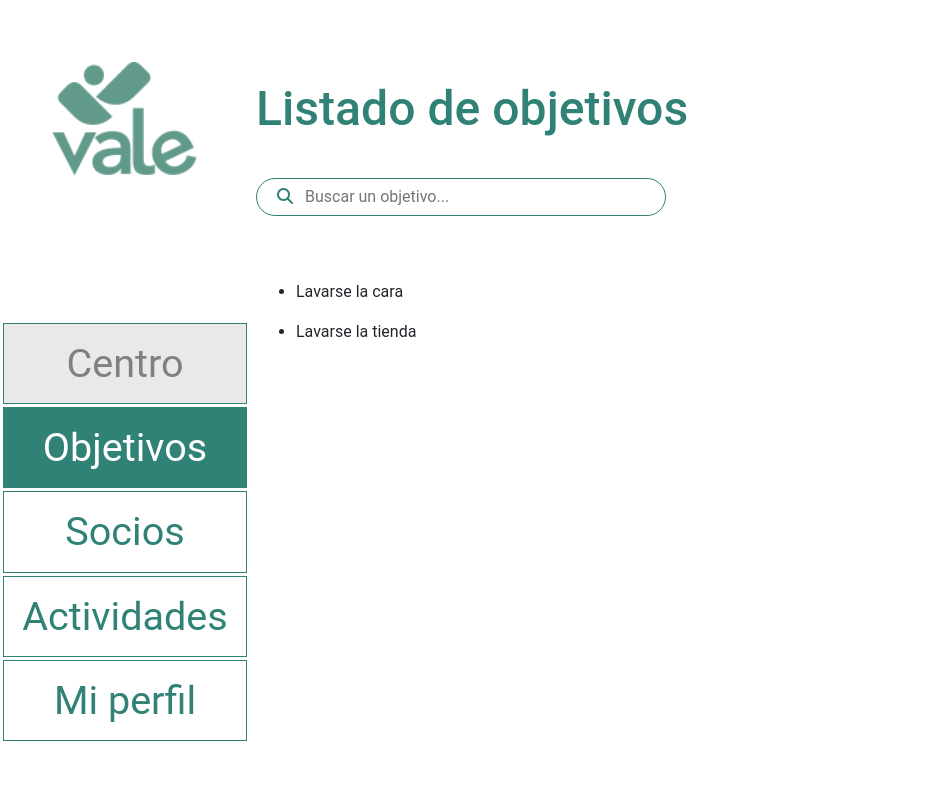
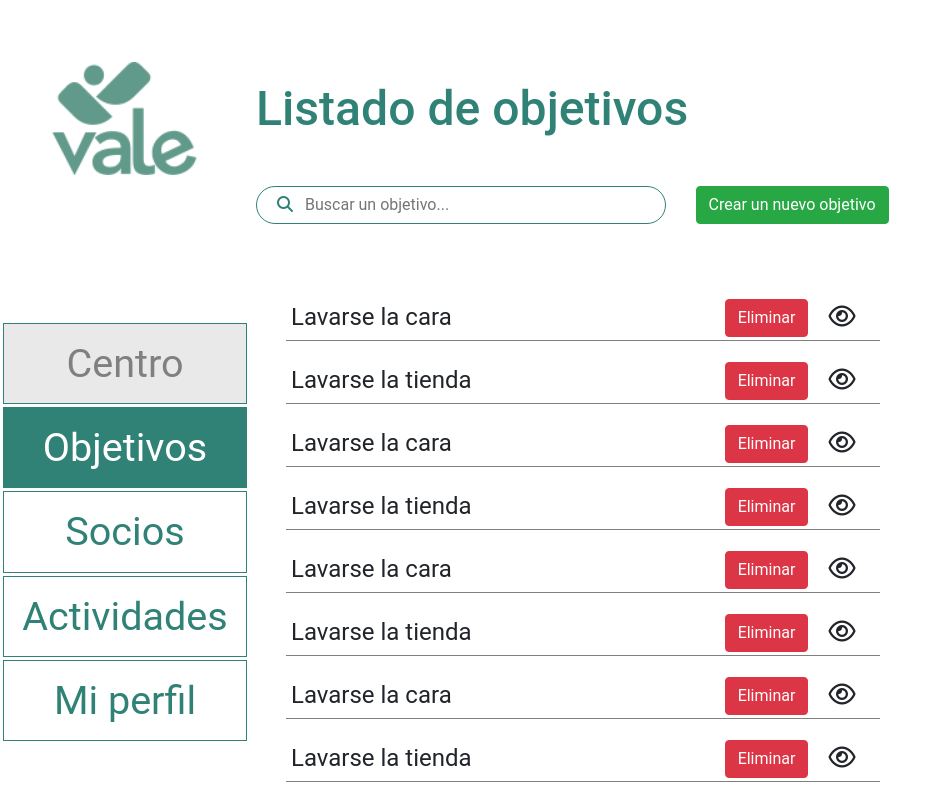
Before and after one commit to MigueCc99/DGP, an Angular app in the folder WebVale/: page /objetivos in a window 1280 px wide. Shown: the top 800 px of the page, without its empty margins (0-949 px from the left). Built offline with nearby package versions, Linux system fonts and the light colour scheme.

Commit message:
Estilo de objetivos final

```diff
--- a/WebVale/src/app/components/pages/objetivos-page/objetivos-page.component.html
+++ b/WebVale/src/app/components/pages/objetivos-page/objetivos-page.component.html
@@ -10,19 +10,23 @@
                 <input
                     id="filtro"
                     [(ngModel)]='filtro'
-                    (ngModelChange)='filtrarObjetivos()'
+                    (ngModelChange)='filtrarListado()'
                     type="text"
                     placeholder="Buscar un objetivo..."
                 >
             </div>
-
+            <button type="button" class="btn btn-success">Crear un nuevo objetivo</button>
             <br>
         </div>
 
         <div class="listado">
             <ul *ngFor="let objetivo of listadoObjetivosFiltrado">
-                <li>{{objetivo.nombre}}</li>
+                <li>
+                    {{objetivo.nombre}}
+                    <span class="fa fa-eye"></span>
+                    <button type="button" class="btn btn-danger">Eliminar</button>
+                </li>
             </ul>
-          </div>
+        </div>
     </div>
 </div>
--- a/WebVale/src/app/components/pages/objetivos-page/objetivos-page.component.ts
+++ b/WebVale/src/app/components/pages/objetivos-page/objetivos-page.component.ts
@@ -27,6 +27,94 @@ export class ObjetivosPageComponent implements OnInit {
         nombre: "Lavarse la tienda",
         descripcion: "Hacer algo",
         imagen: "guapa"
+      },  {
+        id: 1,
+        nombre: "Lavarse la cara",
+        descripcion: "Hacer algo",
+        imagen: "guapa"
+      },
+      {
+        id: 2,
+        nombre: "Lavarse la tienda",
+        descripcion: "Hacer algo",
+        imagen: "guapa"
+      },  {
+        id: 1,
+        nombre: "Lavarse la cara",
+        descripcion: "Hacer algo",
+        imagen: "guapa"
+      },
+      {
+        id: 2,
+        nombre: "Lavarse la tienda",
+        descripcion: "Hacer algo",
+        imagen: "guapa"
+      },  {
+        id: 1,
+        nombre: "Lavarse la cara",
+        descripcion: "Hacer algo",
+        imagen: "guapa"
+      },
+      {
+        id: 2,
+        nombre: "Lavarse la tienda",
+        descripcion: "Hacer algo",
+        imagen: "guapa"
+      },  {
+        id: 1,
+        nombre: "Lavarse la cara",
+        descripcion: "Hacer algo",
+        imagen: "guapa"
+      },
+      {
+        id: 2,
+        nombre: "Lavarse la tienda",
+        descripcion: "Hacer algo",
+        imagen: "guapa"
+      },  {
+        id: 1,
+        nombre: "Lavarse la cara",
+        descripcion: "Hacer algo",
+        imagen: "guapa"
+      },
+      {
+        id: 2,
+        nombre: "Lavarse la tienda",
+        descripcion: "Hacer algo",
+        imagen: "guapa"
+      },  {
+        id: 1,
+        nombre: "Lavarse la cara",
+        descripcion: "Hacer algo",
+        imagen: "guapa"
+      },
+      {
+        id: 2,
+        nombre: "Lavarse la tienda",
+        descripcion: "Hacer algo",
+        imagen: "guapa"
+      },  {
+        id: 1,
+        nombre: "Lavarse la cara",
+        descripcion: "Hacer algo",
+        imagen: "guapa"
+      },
+      {
+        id: 2,
+        nombre: "Lavarse la tienda",
+        descripcion: "Hacer algo",
+        imagen: "guapa"
+      },  {
+        id: 1,
+        nombre: "Lavarse la cara",
+        descripcion: "Hacer algo",
+        imagen: "guapa"
+      },
+      {
+        id: 2,
+        nombre: "Lavarse la tienda",
+        descripcion: "Hacer algo",
+        imagen: "guapa"
       },
 
     ];
@@ -36,7 +124,7 @@ export class ObjetivosPageComponent implements OnInit {
   ngOnInit(): void {
   }
 
-  filtrarObjetivos (){
+  filtrarListado (){
     this.listadoObjetivosFiltrado = this.listadoObjetivos.filter(
       objetivo =>
       objetivo.nombre.toLowerCase().includes(this.filtro.toLowerCase())
--- a/WebVale/src/styles.css
+++ b/WebVale/src/styles.css
@@ -19,8 +19,9 @@ body {
 /* Cuadro búsqueda en listados */
 
 .cuadroBusqueda {
+    display: inline-block;
     width: 40%;
-    margin: 40px 0px;
+    margin: 40px 30px 40px 0px;
     background-color: white;
     background-position: 0px 0px;
     background-repeat: no-repeat;
@@ -59,8 +60,31 @@ body {
 }
 
 .listado {
+    width: 60%;
+    font-size: 24px;
+    margin: 20px;
+    padding: 10px;
+}
 
+.listado > ul {
+    list-style: none;
+    border-bottom: 1px solid gray;
+    padding: 5px;
 }
+
+li > button{
+    float: right;
+}
+
+li > span{
+    float: right;
+    margin: 5px 20px;
+}
+
+li > span:hover{
+    color: blue;
+}
+
 
 /* Títulos */
 h1 {
```
